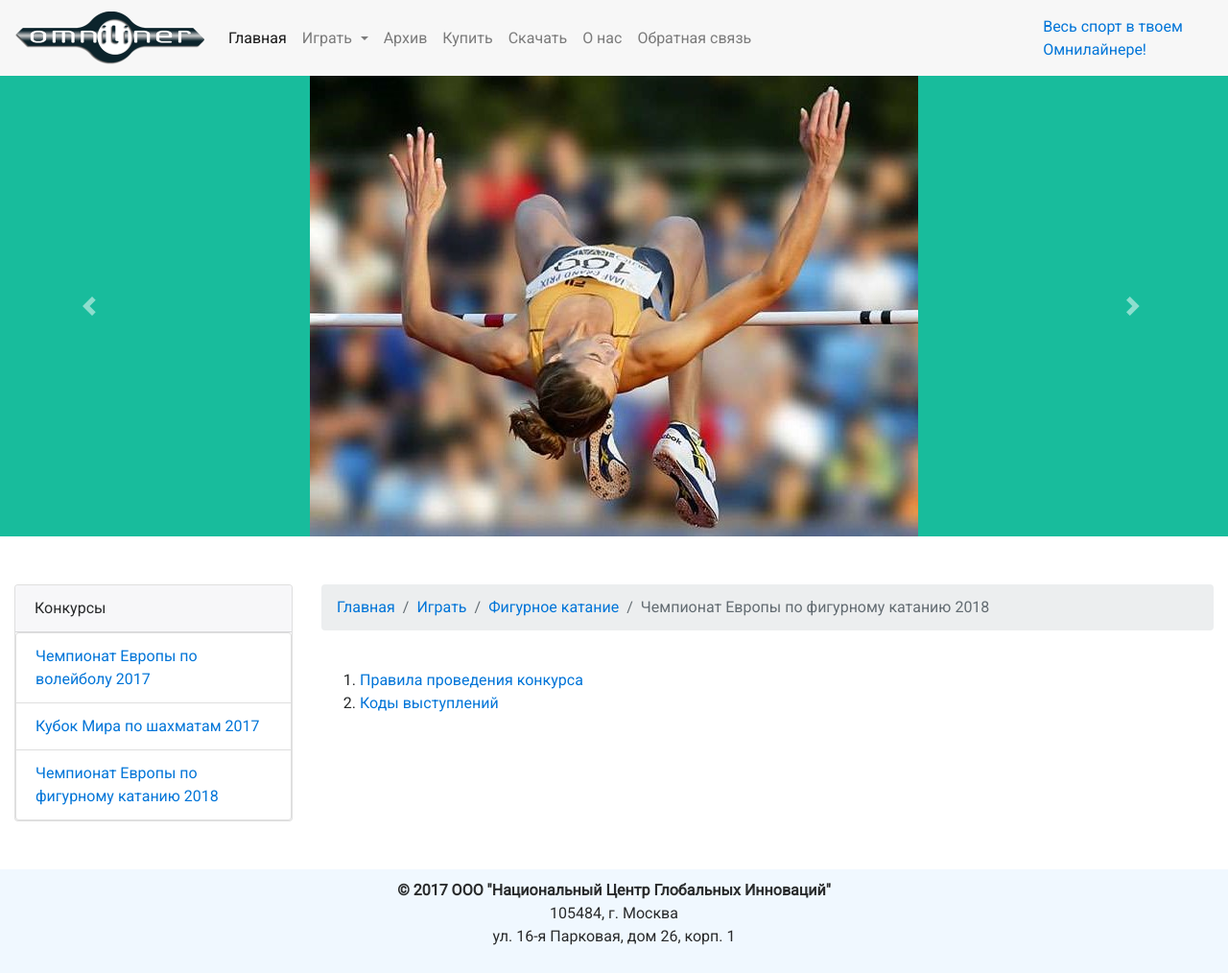
After one commit to kaa-it/omniliner, a Flask app: page /play/skating/europe_cup_2018/index.html in a window 1280 px wide. The commit adds this page. Shown: the whole page at 96% size. Run offline with Flask 2, Linux system fonts and the light colour scheme; some libraries are stand-ins or nearby versions.

Commit message:
rostelecom_cup renamed to europe_cup

```diff
--- a/app/main/views.py
+++ b/app/main/views.py
@@ -36,17 +36,17 @@
 def play_skating():
     return render_template('play/skating/index.html')
 
-@main.route('/play/skating/rostelecom_cup_2017/index.html')
-def play_skating_rostelecom_cup_2017():
-    return render_template('play/skating/rostelecom_cup_2017/index.html')
+@main.route('/play/skating/europe_cup_2018/index.html')
+def play_skating_europe_cup_2018():
+    return render_template('play/skating/europe_cup_2018/index.html')
 
-@main.route('/play/skating/rostelecom_cup_2017/rules.html')
-def play_skating_rostelecom_cup_2017_rules():
-    return render_template('play/skating/rostelecom_cup_2017/rules.html')
+@main.route('/play/skating/europe_cup_2018/rules.html')
+def play_skating_europe_cup_2018_rules():
+    return render_template('play/skating/europe_cup_2018/rules.html')
 
-@main.route('/play/skating/rostelecom_cup_2017/games.html')
-def play_skating_rostelecom_cup_2017_games():
-    return render_template('play/skating/rostelecom_cup_2017/games.html')
+@main.route('/play/skating/europe_cup_2018/games.html')
+def play_skating_europe_cup_2018_games():
+    return render_template('play/skating/europe_cup_2018/games.html')
 
 @main.route('/play/volleyball/index.html')
 def play_volleyball():
--- a/app/templates/base.html
+++ b/app/templates/base.html
@@ -160,7 +160,7 @@
                 <a class="card-link" href="{{ url_for('main.play_chess_world_cup_2017') }}">Кубок Мира по шахматам 2017</a>
               </li>
               <li class="list-group-item">
-                <a class="card-link" href="{{ url_for('main.play_skating_rostelecom_cup_2017') }}">Чемпионат России по фигурному катанию 2017</a>
+                <a class="card-link" href="{{ url_for('main.play_skating_europe_cup_2018') }}">Чемпионат Европы по фигурному катанию 2018</a>
               </li>
             </ul>
           </div>
--- a/app/templates/play/skating/rostelecom_cup_2017/games.html
+++ b/app/templates/play/skating/europe_cup_2018/games.html
@@ -6,7 +6,7 @@
     <li class="breadcrumb-item"><a href="/">Главная</a></li>
     <li class="breadcrumb-item"><a href="{{ url_for('main.play') }}">Играть</a></li>
     <li class="breadcrumb-item"><a href="{{ url_for('main.play_skating') }}">Спортивная гимнастика</a></li>
-    <li class="breadcrumb-item"><a href="{{ url_for('main.play_skating_rostelecom_cup_2017') }}">Чемпионат России по фигурному катанию 2017</a></li>
+    <li class="breadcrumb-item"><a href="{{ url_for('main.play_skating_europe_cup_2018') }}">Чемпионат Европы по фигурному катанию 2018</a></li>
     <li class="breadcrumb-item active">Коды выступлений</li>
 </ol>
 
--- /dev/null
+++ b/app/templates/play/skating/europe_cup_2018/index.html
@@ -0,0 +1,19 @@
+{% extends "base.html" %}
+{% block title %}Чемпионат Европы по фигурному катанию 2018{% endblock %}
+{% block page_content %}
+
+<ol class="breadcrumb">
+    <li class="breadcrumb-item"><a href="/">Главная</a></li>
+    <li class="breadcrumb-item"><a href="{{ url_for('main.play') }}">Играть</a></li>
+    <li class="breadcrumb-item"><a href="{{ url_for('main.play_skating') }}">Фигурное катание</a></li>
+    <li class="breadcrumb-item active">Чемпионат Европы по фигурному катанию 2018</li>
+</ol>
+
+<br>
+
+<ol>
+    <li><a href="{{ url_for('main.play_skating_europe_cup_2018_rules') }}">Правила проведения конкурса</a></li>
+    <li><a href="{{ url_for('main.play_skating_europe_cup_2018_games') }}">Коды выступлений</a></li>
+</ol>
+
+{% endblock %}
--- a/app/templates/play/skating/rostelecom_cup_2017/rules.html
+++ b/app/templates/play/skating/europe_cup_2018/rules.html
@@ -6,7 +6,7 @@
     <li class="breadcrumb-item"><a href="/">Главная</a></li>
     <li class="breadcrumb-item"><a href="{{ url_for('main.play') }}">Играть</a></li>
     <li class="breadcrumb-item"><a href="{{ url_for('main.play_skating') }}">Фигурное катание</a></li>
-    <li class="breadcrumb-item"><a href="{{ url_for('main.play_skating_rostelecom_cup_2017') }}">Чемпионат России по фигурному катанию 2017</a></li>
+    <li class="breadcrumb-item"><a href="{{ url_for('main.play_skating_europe_cup_2018') }}">Чемпионат Европы по фигурному катанию 2018</a></li>
     <li class="breadcrumb-item active">Правила проведения конкурса</li>
 </ol>
 
--- a/app/templates/play/skating/index.html
+++ b/app/templates/play/skating/index.html
@@ -11,7 +11,7 @@
 <br>
 
 <ol>
-    <li><a href="{{ url_for('main.play_skating_rostelecom_cup_2017') }}">Чемпионат России по фигурному катанию 2017</a></li>
+    <li><a href="{{ url_for('main.play_skating_europe_cup_2018') }}">Чемпионат Европы по фигурному катанию 2018</a></li>
 </ol>
 
 {% endblock %}
```
Also changed, not shown: app/templates/play/skating/rostelecom_cup_2017/index.html (deleted, +0 -19 lines).
